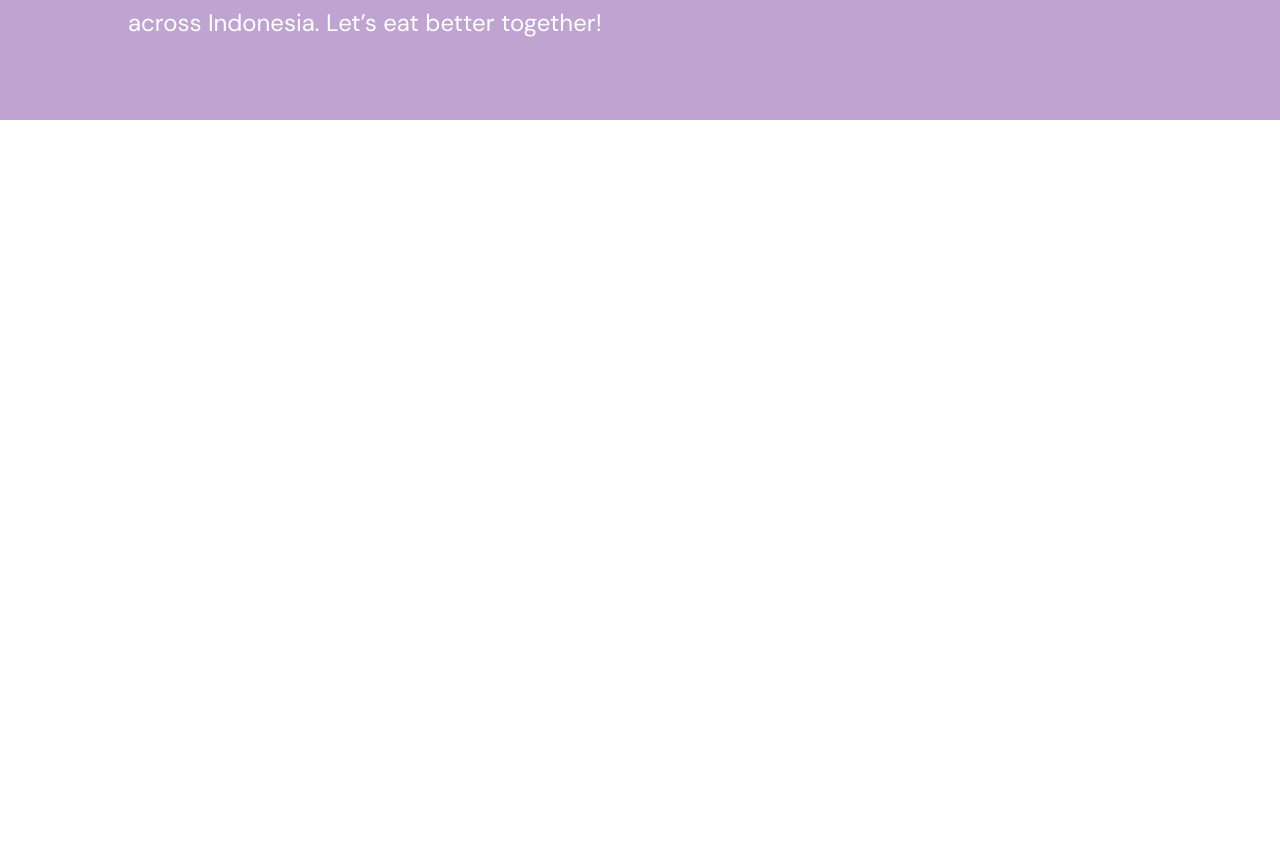
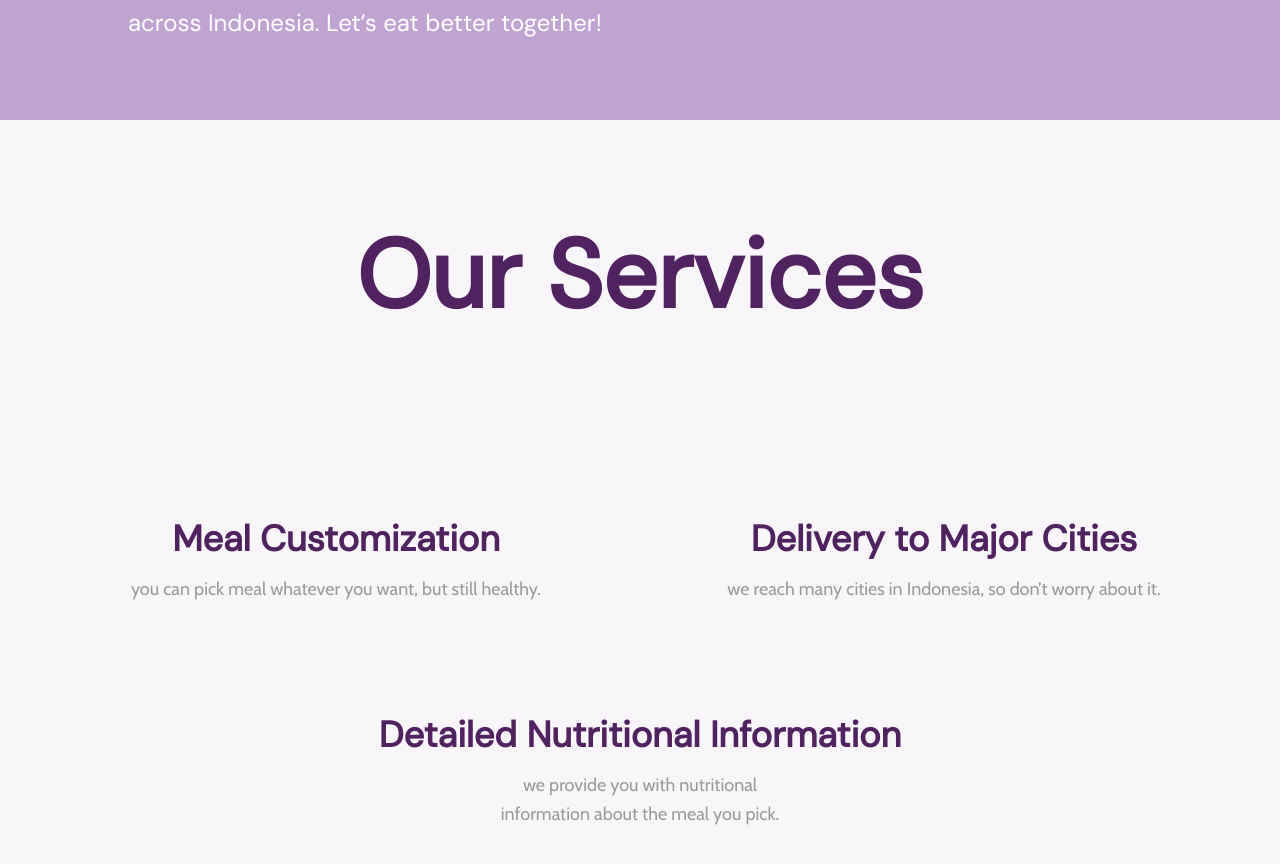
Before and after one commit to paranroman/sea-catering, a React (Vite) app: page / in a window 1280 px wide. Shown: the part 680-1544 px from the top of the page. Before the commit the page ends 800 px from the top, so only its background shows below. Built offline with nearby package versions, Linux system fonts and the light colour scheme.

Commit message:
add about section

```diff
--- a/src/App.jsx
+++ b/src/App.jsx
@@ -2,12 +2,14 @@ import React from 'react'
 import './App.css'
 import Navbar from './components/Navbar'
 import Hero from './components/Hero'
+import About from './components/About'
 
 export const App = () => {
     return (
         <>
             <Navbar />
             <Hero />
+            <About />
         </>
     )
 }
--- /dev/null
+++ b/src/components/About.jsx
@@ -0,0 +1,72 @@
+import React from 'react';
+import { motion } from 'framer-motion';
+import { fadeIn } from '../utils/motion';
+
+const About = () => {
+    return (
+        <section
+            id="about"
+            className="relative w-full min-h-screen bg-[#f9f6fa] flex flex-col items-center px-6 md:px-12 lg:px-24 pt-32 pb-24"
+        >
+            {/* Title */}
+            <motion.h2
+                variants={fadeIn('up', 0.1)}
+                initial="hidden"
+                whileInView="show"
+                className="absolute top-12 md:top-24 text-[3rem] md:text-[5rem] lg:text-[6rem] font-bold text-[#512260] text-center josefin-sans leading-tight"
+            >
+                Our Services
+            </motion.h2>
+
+            <div className="mt-64 w-full max-w-6xl mx-auto grid grid-cols-1 md:grid-cols-2 grid-rows-2 gap-y-24 md:gap-x-32 items-center justify-items-center">
+                {/* Meal Customization */}
+                <motion.div
+                    variants={fadeIn('up', 0.2)}
+                    initial="hidden"
+                    whileInView="show"
+                    className="text-center max-w-md"
+                >
+                    <h3 className="text-2xl sm:text-3xl md:text-4xl font-bold text-[#512260] dm-sans">
+                        Meal Customization
+                    </h3>
+                    <p className="text-[#9b9b9b] cabin-font mt-4 text-base sm:text-lg leading-relaxed">
+                        you can pick meal whatever you want, but still healthy.
+                    </p>
+                </motion.div>
+
+                {/* Delivery to Major Cities */}
+                <motion.div
+                    variants={fadeIn('up', 0.3)}
+                    initial="hidden"
+                    whileInView="show"
+                    className="text-center max-w-md"
+                >
+                    <h3 className="text-2xl sm:text-3xl md:text-4xl font-bold text-[#512260] dm-sans">
+                        Delivery to Major Cities
+                    </h3>
+                    <p className="text-[#9b9b9b] cabin-font mt-4 text-base sm:text-lg leading-relaxed">
+                        we reach many cities in Indonesia, so don’t worry about it.
+                    </p>
+                </motion.div>
+
+                {/* Detailed Nutritional Info  */}
+                <motion.div
+                    variants={fadeIn('up', 0.4)}
+                    initial="hidden"
+                    whileInView="show"
+                    className="text-center max-w-xl md:col-span-2 md:row-start-2 justify-self-center"
+                >
+                    <h3 className="text-2xl sm:text-3xl md:text-4xl font-bold text-[#512260] dm-sans">
+                        Detailed Nutritional Information
+                    </h3>
+                    <p className="text-[#9b9b9b] cabin-font mt-4 text-base sm:text-lg leading-relaxed">
+                        we provide you with nutritional <br className="hidden sm:inline" />
+                        information about the meal you pick.
+                    </p>
+                </motion.div>
+            </div>
+        </section>
+    );
+};
+
+export default About;
--- a/src/components/Navbar.jsx
+++ b/src/components/Navbar.jsx
@@ -7,7 +7,7 @@ const Navbar = () => {
     const [showNav, setShowNav] = useState(true);
     const [lastScroll, setLastScroll] = useState(0);
     const [scrolled, setScrolled] = useState(false);
-    const [menuOpen, setMenuOpen] = useState(false); // 🌸 New state for mobile menu toggle
+    const [menuOpen, setMenuOpen] = useState(false); // New state for mobile menu toggle
 
     const navLinks = [
         { href: '#home', label: 'Home' },
@@ -29,7 +29,7 @@ const Navbar = () => {
 
     const handleLinkClick = (href) => {
         setActiveLink(href);
-        setMenuOpen(false); // 💖 Close menu after clicking
+        setMenuOpen(false); //  Close menu after clicking
     };
 
     return (
```
Also changed, not shown: src/assets/logo-sea-catering-nonbg.png (added).
